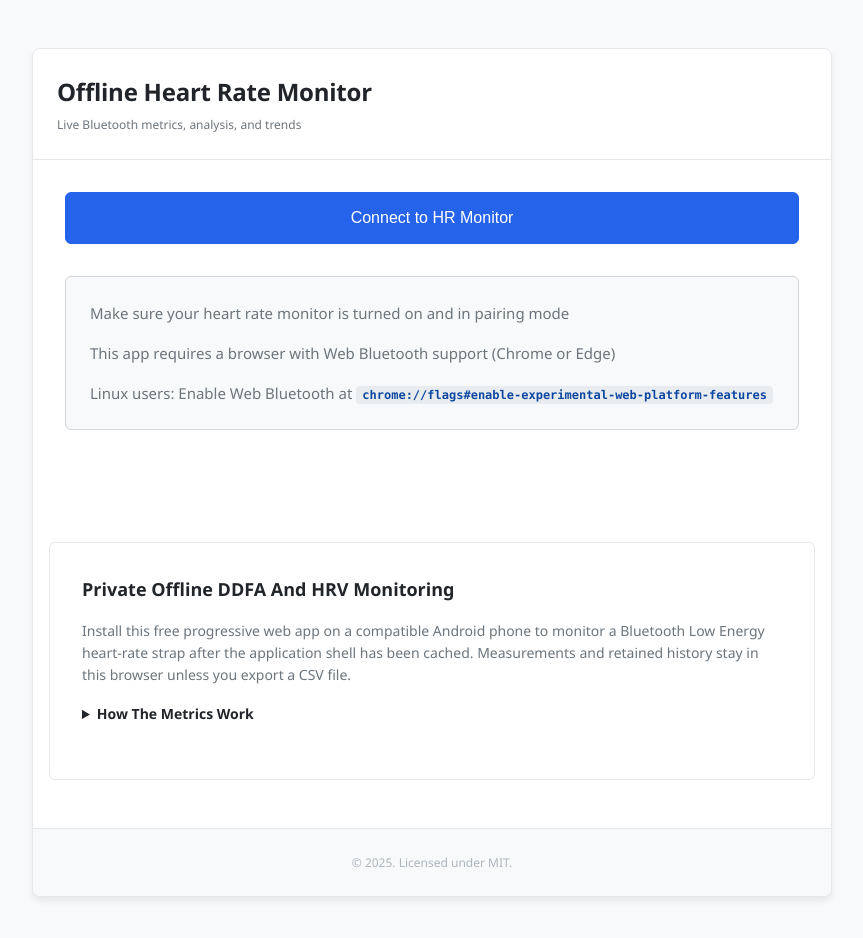
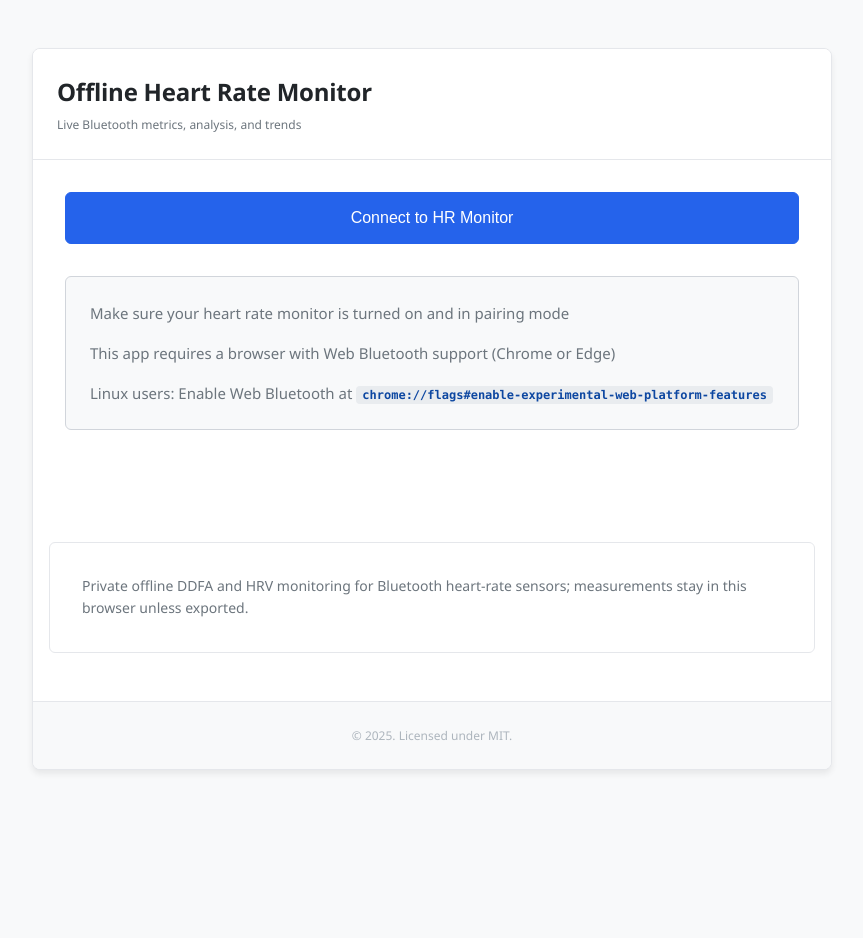
Before and after one commit to IzoManuel/offline-heart-rate-monitor, a React (Vite) app: page / in a window 1280 px wide. Shown: the top 938 px of the page, without its empty margins (208-1071 px from the left). After the commit the page ends 818 px from the top, so only its background shows below. Built offline with nearby package versions, Linux system fonts and the light colour scheme.

Commit message:
Simplify persistent app description

```diff
--- a/src/components/HRMonitor.jsx
+++ b/src/components/HRMonitor.jsx
@@ -538,13 +538,7 @@ function HRMonitor() {
       </main>
 
       <aside className="about-app" aria-labelledby="about-app-heading">
-        <h2 id="about-app-heading">Private Offline DDFA And HRV Monitoring</h2>
-        <p>Install this free progressive web app on a compatible Android phone to monitor a Bluetooth Low Energy heart-rate strap after the application shell has been cached. Measurements and retained history stay in this browser unless you export a CSV file.</p>
-        <details>
-          <summary>How The Metrics Work</summary>
-          <p>DDFA α10 is a unitless, ten-beat-scale DDFA-2 correlation exponent. RMSSD and SDNN are HRV measurements in milliseconds. Heart Rate is shown in BPM, while BRPM is an RR-derived breathing-rate estimate rather than a direct respiratory sensor measurement.</p>
-          <p>The rolling two-minute analysis refreshes every five seconds. Results are wellness information, not a medical measurement, diagnosis, or exercise-threshold determination.</p>
-        </details>
+        <p id="about-app-heading">Private offline DDFA and HRV monitoring for Bluetooth heart-rate sensors; measurements stay in this browser unless exported.</p>
       </aside>
 
       <footer className="footer">
```
Also changed, not shown: 1 other file (tests, documents, lock files or other folders).
